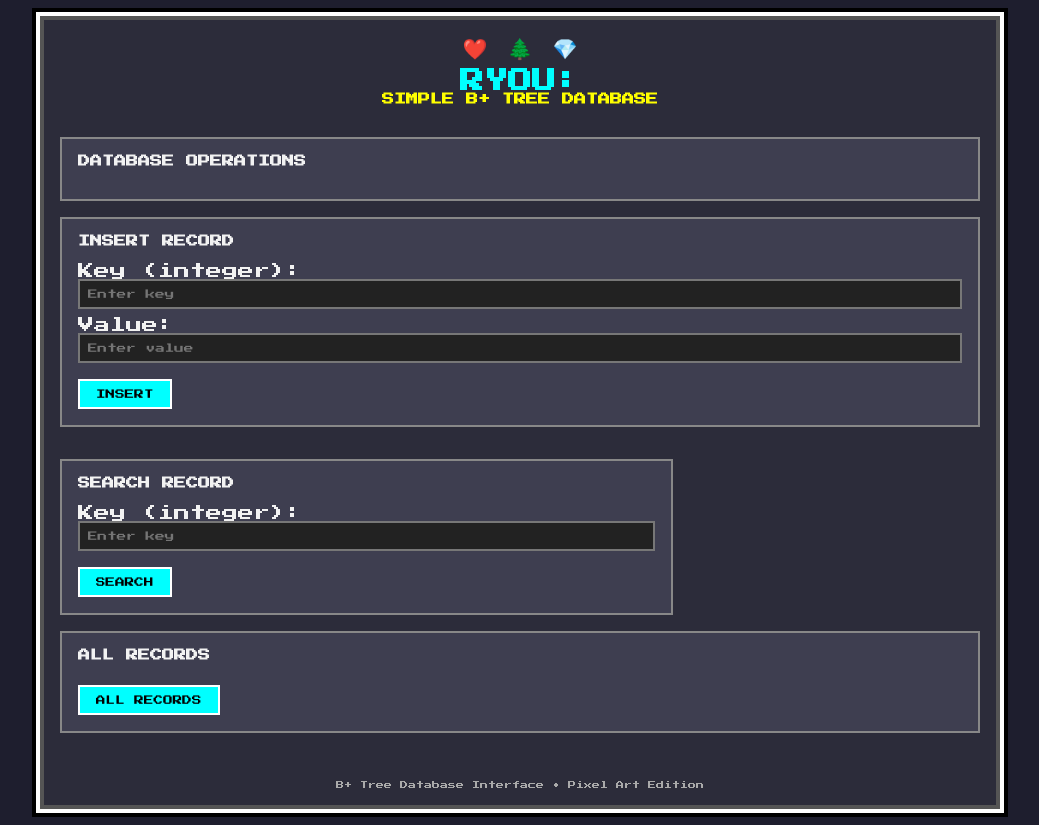
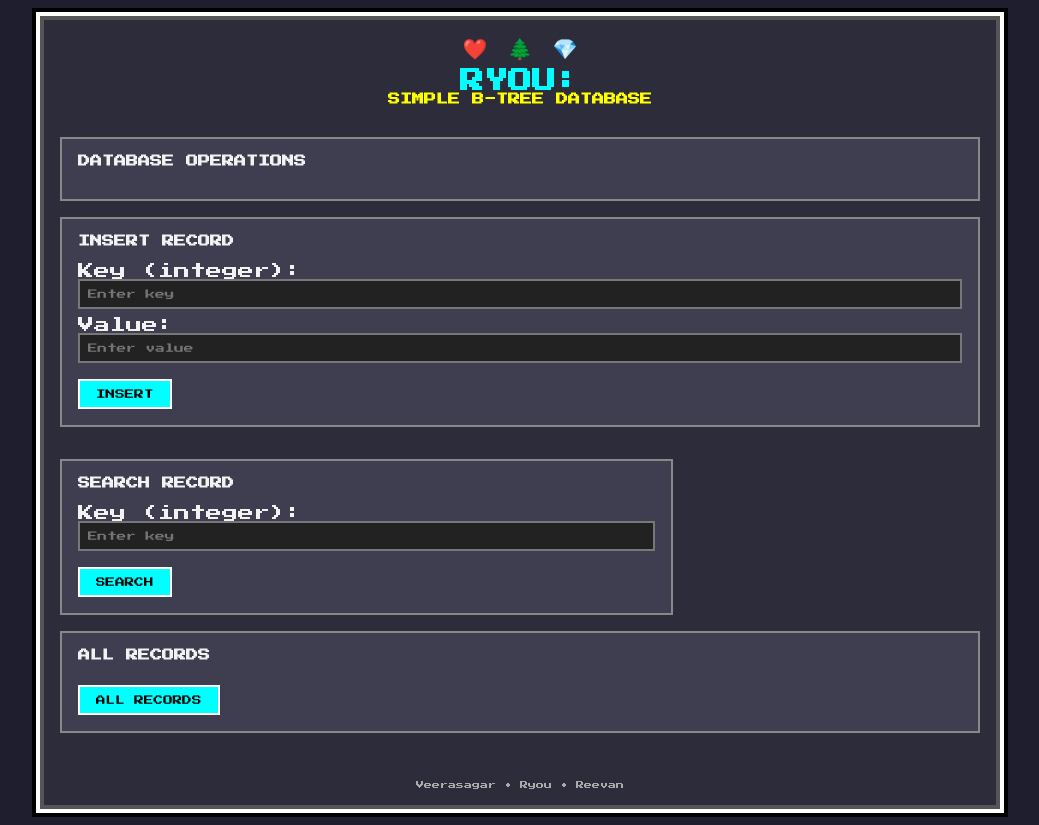
Before and after one commit to veerasagar/Ryou, a Flask app: page / in a window 1280 px wide. Shown: the whole page, without its empty margins (120-1159 px from the left). Run offline with Flask 3, Linux system fonts and the light colour scheme.

Commit message:
Update index.html

```diff
--- a/Rust/database/templates/index.html
+++ b/Rust/database/templates/index.html
@@ -3,7 +3,7 @@
 <head>
   <meta charset="UTF-8" />
   <meta name="viewport" content="width=device-width, initial-scale=1.0"/>
-  <title>RYOU: B+ Tree Database</title>
+  <title>RYOU: B-Tree Database</title>
   <link href="https://fonts.googleapis.com/css2?family=Press+Start+2P&display=swap" rel="stylesheet">
   <style>
     * {
@@ -152,7 +152,7 @@
         <span class="icon">💎</span>
       </div>
       <h1>RYOU:</h1>
-      <h2>SIMPLE B+ TREE DATABASE</h2>
+      <h2>SIMPLE B-TREE DATABASE</h2>
     </header>
 
     {% with messages = get_flashed_messages() %}
@@ -234,7 +234,7 @@
       {% endif %}
     </div>
 
-    <footer>B+ Tree Database Interface • Pixel Art Edition</footer>
+    <footer>Veerasagar • Ryou • Reevan</footer>
   </div>
 </body>
 </html>
```
